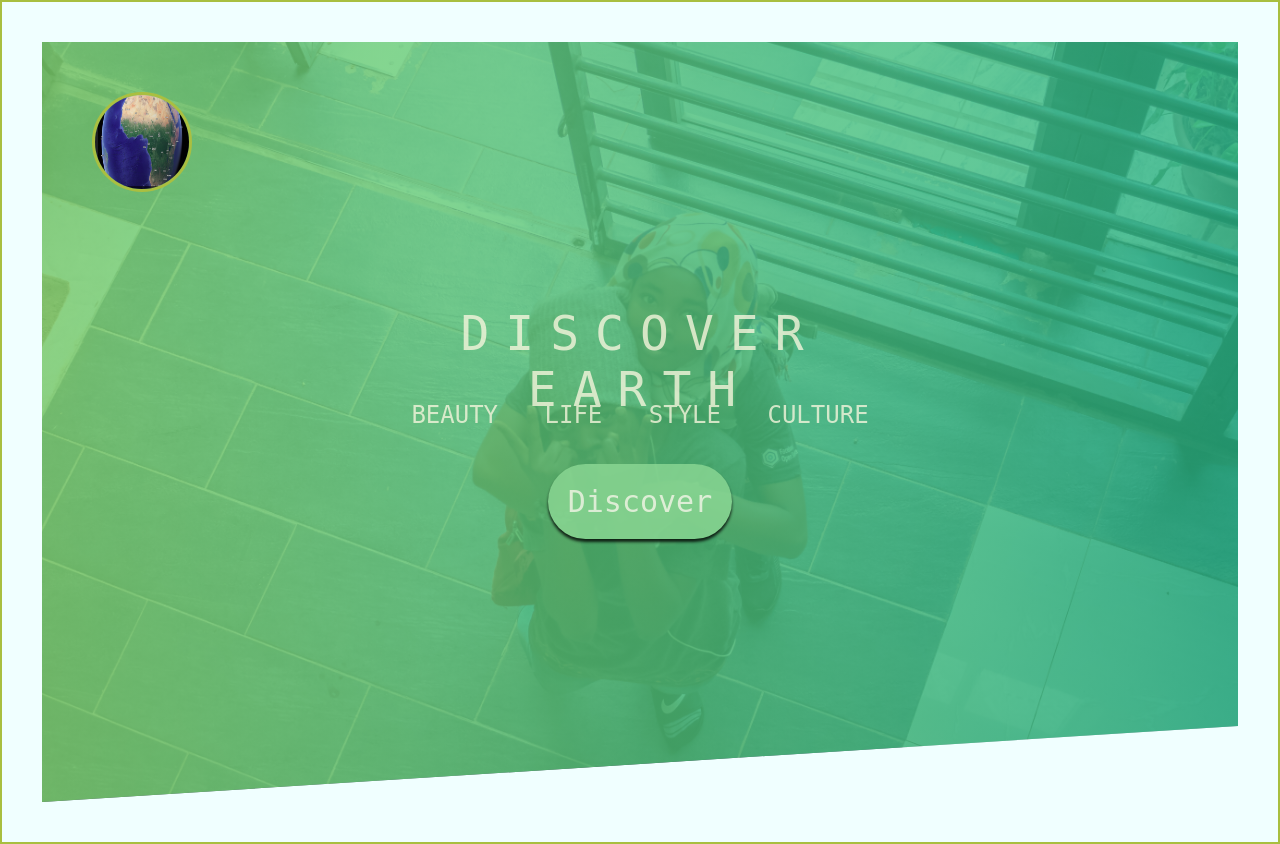
After one commit to richardokonicha/mysite, a Django app: page /chat in a window 1280 px wide. The commit adds this page. Run offline with Django 3.2, Linux system fonts and the light colour scheme.

Commit message:
h1s and animations

```diff
--- /dev/null
+++ b/chat/static/css/home.css
@@ -0,0 +1,170 @@
+/*
+Colors
+
+Light green #7ed56f
+Meduim green #55c57a
+Dark green #28b485
+
+*/
+
+* {
+    margin: 0px;
+    padding: 0px;
+    box-sizing: border-box;
+}
+header {
+    height: 95vh;
+    background-image:
+    linear-gradient(to right ,rgba(126, 213, 111, 0.8),
+    rgba(40, 180, 131, 0.8)),
+    url(../assets/aisha.jpg);
+    background-position: center;
+    background-size: cover;
+    clip-path: polygon(0 0, 100% 0, 100% 90%, 0 100%);
+    position: relative;
+}
+.header-h {
+    position: absolute;
+    top: 50%;
+    left: 50%;
+    opacity: 0.8;
+    transform: translate(-50%, -50%);
+    text-align: center;
+    backface-visibility: hidden;
+
+}
+.header-button {
+    text-decoration: none;
+    font-size: 30px;
+    display: inline-block;
+    margin-top: 35px;
+    background-color: hsl(127, 50%, 70%);
+    padding: 20px;
+    border-radius: 100px;
+    box-shadow: 0 3px 3px hsl(1, 50%, 0%);
+    color: ivory;
+
+}
+.header-button:active {
+    animation-name: Vibrate;
+    animation-timing-function: ease-out;
+    animation-duration: 0.2s;
+
+}
+.header-button:hover {
+    box-shadow: 0 0.3px 3px hsl(1, 50%, 0%);
+
+}
+@keyframes Vibrate {
+    0% {
+        transform: translate(10%, 0%);
+
+
+
+    }
+    20% {
+        transform: translate(-2%, 0%);
+
+    }
+    30% {
+        transform: translate(-2%, 0%);
+
+
+    }
+    35% {
+        transform: translate(0%, -2%);
+
+
+    }
+    40% {
+        transform: translate(0, 2%);
+
+
+    }
+
+    45% {
+        transform: translate(-2%, 0%);
+
+
+    }
+
+}
+
+body {
+    background-color: azure;
+    color: beige;
+    padding: 40px;
+    font-size: 25px;
+    font-family: monospace;
+    border: 2px solid hsl(71, 50%, 50%);
+}
+
+.header-icon img {
+    height: 100px;
+    width: 100px;
+    border-radius: 50%;
+    border-style: solid;
+    border-color: hsl(70, 50%, 50%);
+    position: absolute;
+    top: 50px;
+    left: 50px;
+}
+.header-text-discover {
+    word-wrap: none;
+    font-size: 3rem;
+    font-weight: 400;
+    letter-spacing: 1rem;
+    display: block;
+    height: 6rem;
+    text-transform: uppercase;
+    animation-name: MoveL;
+    animation-duration: 5s;
+    animation-delay: 0.5s;
+    animation-timing-function: ease-out;
+}
+.header-text-beauty {
+    display: block;
+    font-weight: 100;
+    text-transform: uppercase;
+    font-size: 1.5rem;
+    word-spacing: 2rem;
+    animation-name: MoveR;
+    animation-duration: 5s;
+    animation-delay: 0.5s;
+    animation-timing-function: ease-out;
+
+}
+
+@keyframes MoveR {
+    0% {
+        opacity: 0;
+        transform: translateX(-70%);
+
+    }
+    50% {
+        opacity: 0.5;
+        transform: translateX(40%);
+
+    }
+    100% {
+        opacity: 1;
+        transform: translate(0);
+    }
+}
+
+@keyframes MoveL {
+    0% {
+        opacity: 0;
+        transform: translateX(70%);
+
+    }
+    50% {
+        opacity: 0.5;
+        transform: translateX(-40%);
+
+    }
+    100% {
+        opacity: 1;
+        transform: translate(0);
+    }
+}
--- /dev/null
+++ b/chat/templates/chat/home.html
@@ -0,0 +1,33 @@
+{% load static %}
+<!DOCTYPE html>
+<html lang="en">
+<head>
+    <meta charset="UTF-8">
+    <meta name="viewport" content="width=device-width, initial-scale=1.0">
+    <title>Explore Earth</title>
+    <link rel="stylesheet" href="{% static 'css/home.css' %}">
+</head>
+<body>
+    <header>
+        <div class="header-icon">
+            <img src="{% static 'assets/earth.png' %}" alt="the earth">
+        </div>
+        <div class="header-h">
+            <h1>
+                <span class="header-text-discover">
+                    Discover Earth
+                </span>
+                <span class="header-text-beauty">
+                    beauty life style culture
+                </span>
+            </h1>
+            <div class="div-button">
+                <a class="header-button" href="#anchor">Discover</a>
+            </div>
+
+        </div>
+    </header>
+
+
+</body>
+</html>
--- a/chat/urls.py
+++ b/chat/urls.py
@@ -1,8 +1,11 @@
 from django.urls import path
+
 
 from . import views
 
+app_name = "chat"
 urlpatterns = [
-    path('<slug:label>', views.chat_room)
+    path('', views.home),
+    path('<slug:label>', views.chat_room),
 
 ]
--- a/chat/views.py
+++ b/chat/views.py
@@ -12,3 +12,6 @@ def chat_room(request, label):
         'room': room,
         'messages': messages
         })
+
+def home(request):
+    return render(request, 'chat/home.html')
--- a/polls/templates/polls/detail.html
+++ b/polls/templates/polls/detail.html
@@ -1,10 +1,6 @@
 <h1>{{ question.question_text }}</h1>
 
-    {% for choice in question.choice_set.all %}
-        <ul>
-            {{ choice.choice_text }}
-        </ul>
-    {% endfor %}
+
 
 {% if error_message %} <p><strong>{{ error_message }}</strong></p>{% endif %}
 
```
Also changed, not shown: polls/templates/polls/results.html (added, +13 -0 lines), polls/views.py (+22 -5 lines), chat/static/assets/aisha.jpg (added), chat/static/assets/earth.png (added), db.sqlite3.
